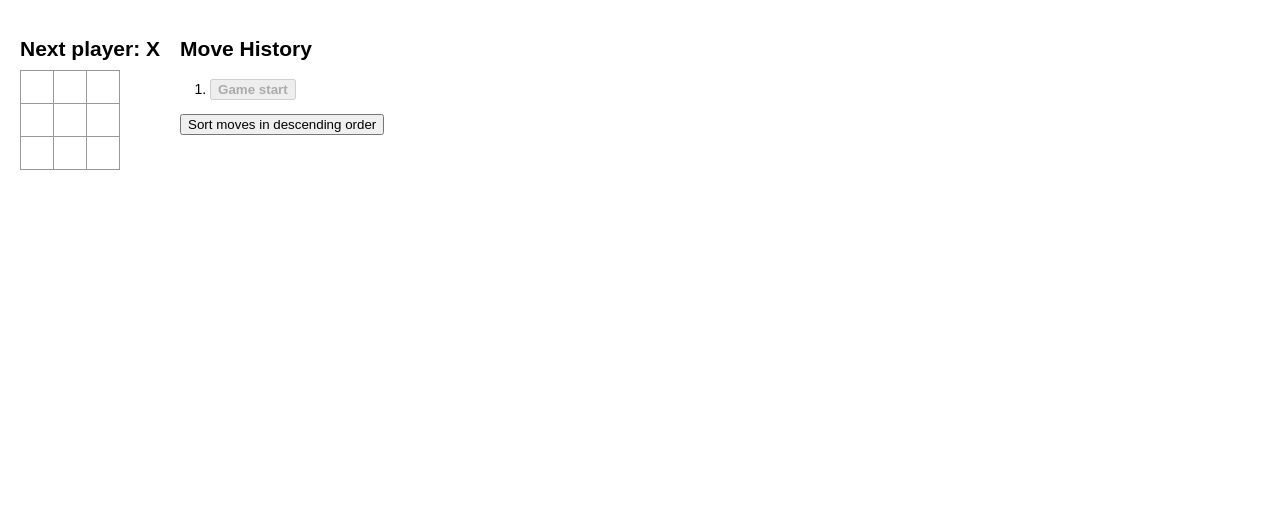
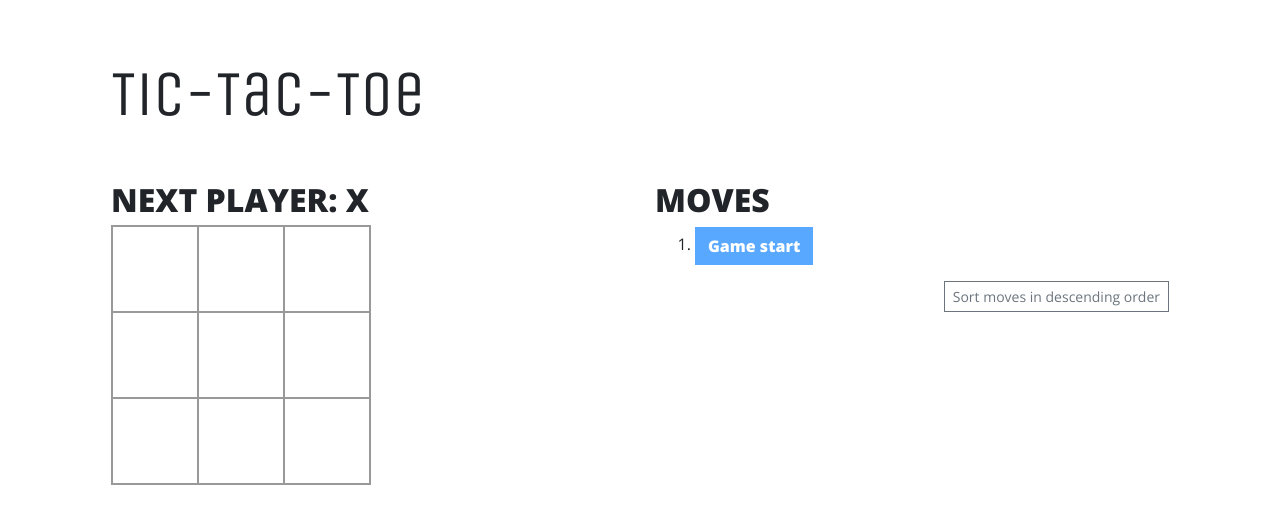
Before and after one commit to piebug/tutorial-react, a React (Create React App) app: page / in a window 1280 px wide. Shown: the top 524 px of the page. Built offline with nearby package versions, Linux system fonts and the light colour scheme.

Commit message:
Add Bootstrap 4 and update layout/styles

```diff
--- a/public/index.html
+++ b/public/index.html
@@ -24,9 +24,10 @@
       work correctly both with client-side routing and a non-root public URL.
       Learn how to configure a non-root public URL by running `npm run build`.
     -->
+    <link rel="stylesheet" href="https://maxcdn.bootstrapcdn.com/bootstrap/4.0.0/css/bootstrap.min.css" integrity="sha384-Gn5384xqQ1aoWXA+058RXPxPg6fy4IWvTNh0E263XmFcJlSAwiGgFAW/dAiS6JXm" crossorigin="anonymous">
     <title>React App</title>
   </head>
-  <body>
+  <body class="container-fluid">
     <noscript>You need to enable JavaScript to run this app.</noscript>
     <div id="root"></div>
     <!--
--- a/src/index.css
+++ b/src/index.css
@@ -1,10 +1,24 @@
+@import url('https://fonts.googleapis.com/css2?family=Unica+One&family=Open+Sans:wght@300;400;800&family=Permanent+Marker&display=swap');
+
 body {
-  font: 14px "Century Gothic", Futura, sans-serif;
-  margin: 20px;
+  font: 16px "Open Sans", sans-serif;
 }
 
-ol, ul {
-  padding-left: 30px;
+button {
+  cursor: pointer;
+}
+button:disabled {
+  cursor: auto;
+}
+
+h1 {
+  font-family: 'Unica One', cursive;
+  font-size: 4em;
+}
+
+h2 {
+  font-weight: 800;
+  text-transform: uppercase;
 }
 
 .board-row:after {
@@ -13,27 +27,20 @@ ol, ul {
   display: table;
 }
 
-.status {
-  margin-bottom: 10px;
-}
-
-.move.current {
+.square {
+  font-family: 'Permanent Marker', sans-serif;
+  font-size: 4em;
   font-weight: bold;
-}
-
-.square {
   background: #fff;
-  border: 1px solid #999;
+  border: 2px solid #999;
   float: left;
-  font-size: 24px;
-  font-weight: bold;
-  line-height: 34px;
-  height: 34px;
-  margin-right: -1px;
-  margin-top: -1px;
+  line-height: 5.5rem;
+  height: 5.5rem;
+  margin-right: -2px;
+  margin-top: -2px;
   padding: 0;
   text-align: center;
-  width: 34px;
+  width: 5.5rem;
 }
 
 .square:focus {
@@ -45,14 +52,13 @@ ol, ul {
 }
 
 .square.winner {
-    background-color: yellow;
+  background-color: yellow;
 }
 
-.game {
-  display: flex;
-  flex-direction: row;
+.move.current {
+  font-weight: bold;
 }
 
-.game-info {
-  margin-left: 20px;
+.btn {
+  border-radius: 0;
 }
--- a/src/index.js
+++ b/src/index.js
@@ -77,7 +77,7 @@ class Move extends React.Component {
 
     return (
       <button
-        className={"move" + (this.props.isCurrent ? " current" : "")}
+        className={"btn btn-primary move" + (this.props.isCurrent ? " current" : "")}
         disabled={this.props.isCurrent}
         onClick={this.props.onClick}
       >
@@ -121,7 +121,7 @@ class MoveList extends React.Component {
       const position = determinePosition(previousMove, step.squares);
 
       return (
-        <li key={move}>
+        <li key={move} className="my-2">
           {this.renderMove(move, position)}
         </li>
       );
@@ -133,8 +133,8 @@ class MoveList extends React.Component {
     return (
       <div>
         <ol className="moves">{moves}</ol>
-        <div>
-          <button onClick={() => this.reverseMoves()}>
+        <div className="d-flex justify-content-end">
+          <button className="btn btn-outline-secondary btn-sm sort" onClick={() => this.reverseMoves()}>
             Sort moves in
             {this.state.reversed ? " ascending " : " descending "}
             order
@@ -190,14 +190,16 @@ class Game extends React.Component {
     if (winner) {
       status = 'Winner: ' + winner.player;
     } else if (this.state.stepNumber < 9) {
-      status = 'Next player: ' + (this.state.xIsNext ? 'X' : 'O');
+      status = 'Next Player: ' + (this.state.xIsNext ? 'X' : 'O');
     } else {
       status = "Draw"
     }
 
     return (
-      <div className="game">
-        <div className="game-board">
+      <div className="game container-fluid p-md-5 p-3">
+        <h1 className="px-lg-5 py-2">Tic-Tac-Toe</h1>
+        <div className="row px-lg-5 py-3">
+          <div className="game-board col-12 col-md py-3">
             <h2 className="status">{status}</h2>
             <Board
               squares={current.squares}
@@ -205,13 +207,14 @@ class Game extends React.Component {
               onClick={(i) => this.handleClick(i)}
             />
           </div>
-        <div className="game-info">
-          <h2>Move History</h2>
+          <div className="game-info col-12 col-md py-3">
+            <h2>Moves</h2>
             <MoveList
               history={this.state.history}
               currentMove={this.state.stepNumber}
               onClick={(move) => this.jumpTo(move)}
             />
+          </div>
         </div>
       </div>
     );
```
Lines whose indentation alone changed are shown as unchanged.
